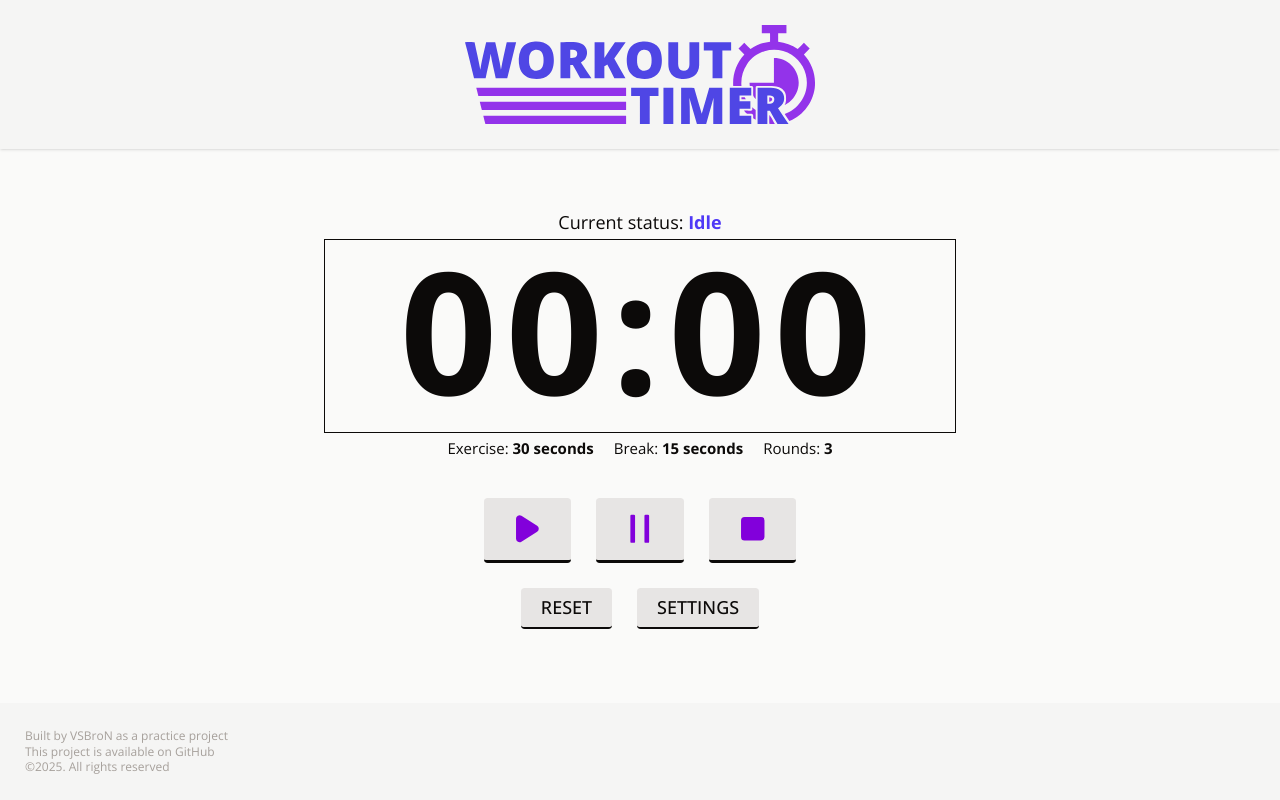
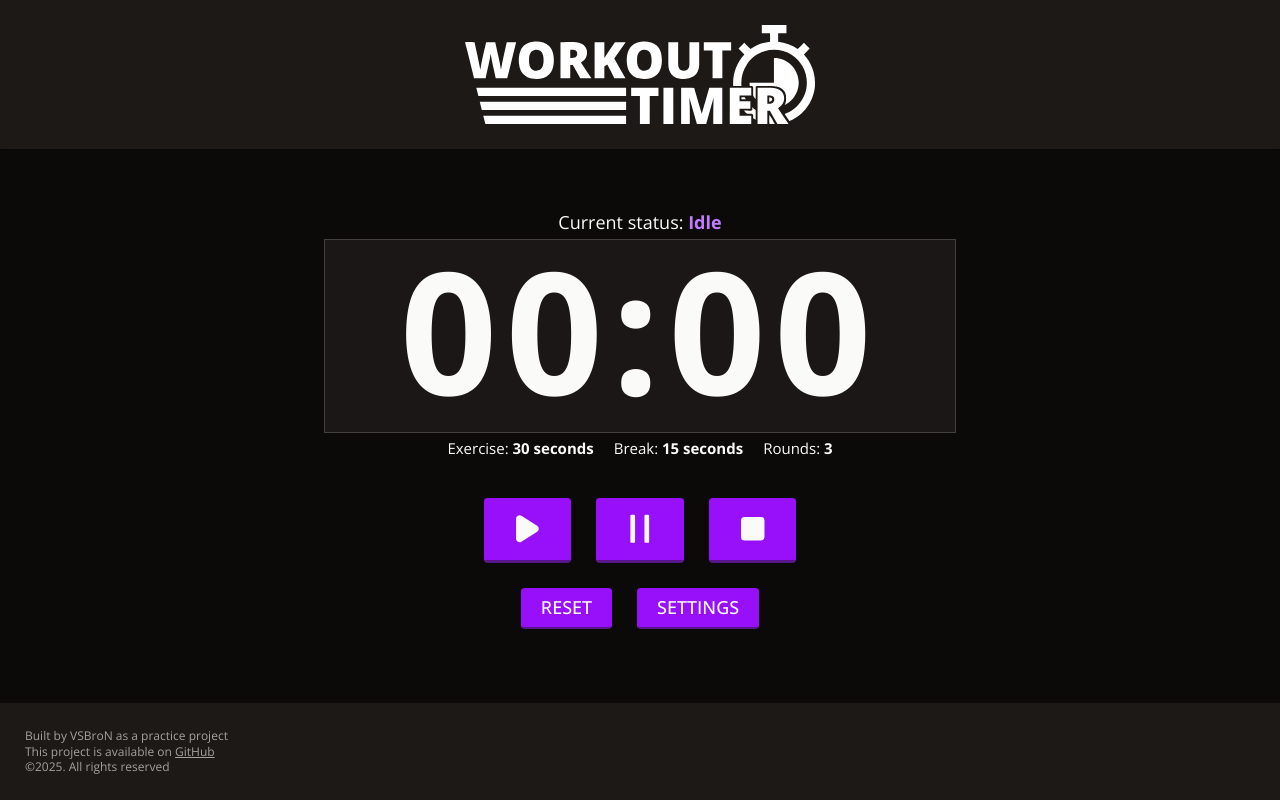
Before and after one commit to vsbron/workout-timer-2025-react, a React (Vite) app: page / in a window 1280 px wide. Built offline with nearby package versions, Linux system fonts and the light colour scheme.

Commit message:
Add GitHub link to a Footer. Add theme and hover support

```diff
--- a/src/context/ThemeContext.tsx
+++ b/src/context/ThemeContext.tsx
@@ -12,7 +12,7 @@ const ThemeContext = createContext<IThemeContext | undefined>(undefined);
 // ThemeProvider component that will wrap the app
 export const ThemeProvider = ({ children }: { children: ReactNode }) => {
   // Setting the state for the color theme
-  const [isDarkTheme, setIsDarkTheme] = useState<boolean>(false);
+  const [isDarkTheme, setIsDarkTheme] = useState<boolean>(true);
 
   // Toggle color theme handler
   const toggleTheme = () => {
--- a/src/ui/Footer.tsx
+++ b/src/ui/Footer.tsx
@@ -5,7 +5,7 @@ function Footer() {
       <div>
         Built by VSBroN as a practice project
         <br />
-        This project is available on GitHub
+        This project is available on <a href="https://github.com/vsbron/workout-timer-2025-react" target="_blank" className="underline hover:text-stone-950 dark:hover:text-stone-50">GitHub</a>
         <br />
         &copy;{new Date().getFullYear()}. All rights reserved
       </div>
```
